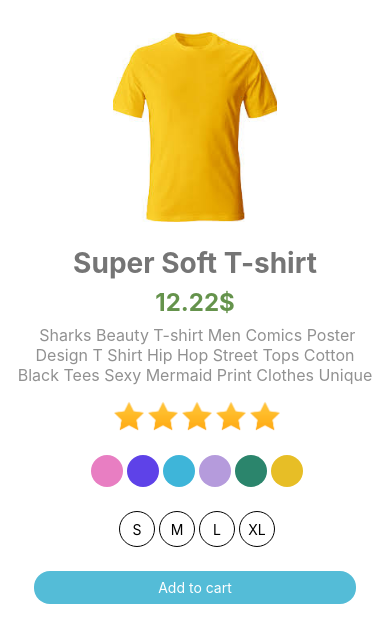
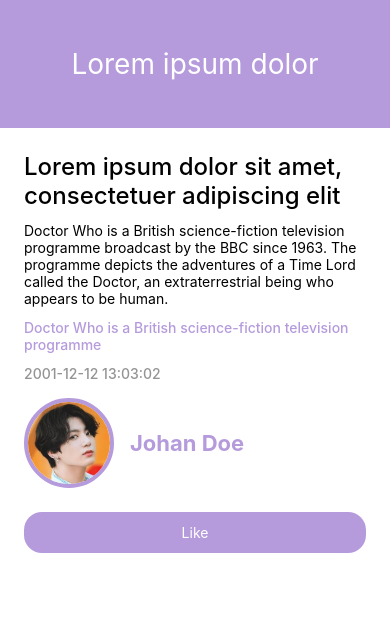
Before and after one commit to VeraKutyavina/react-native-project-1, a React Native app: screen / in a window 390 px wide. Shown: the top 642 px of the page. Built offline with nearby package versions, Linux system fonts and the light colour scheme.

Commit message:
add resume

```diff
--- a/App.tsx
+++ b/App.tsx
@@ -7,6 +7,7 @@ import UserList from './components/UserList';
 import UserCall from './components/UserCall';
 import Gallery from './components/Gallery';
 import ProductCard from './components/ProductCard';
+import Resume from "./components/Resume";
 
 export default function App() {
   return (
@@ -16,7 +17,8 @@ export default function App() {
       {/*<UserMessageList />*/}
       {/*<UserProfile />*/}
       {/*<Gallery />*/}
-      <ProductCard />
+      {/*<ProductCard />*/}
+      <Resume />
     </View>
   );
 }
--- a/components/ProductCard/ProductCard.tsx
+++ b/components/ProductCard/ProductCard.tsx
@@ -1,5 +1,5 @@
 import React from 'react';
-import {Image, View, Text, Button, ScrollView, TouchableOpacity} from 'react-native';
+import { Image, View, Text, ScrollView, TouchableOpacity } from 'react-native';
 import { styles } from './styles';
 
 const tShirt = require('../../assets/t-shirt.jpeg');
--- /dev/null
+++ b/components/Resume/Resume.tsx
@@ -0,0 +1,32 @@
+import React from 'react';
+import { Image, Text, TouchableOpacity, View } from 'react-native';
+import { styles } from './styles';
+
+const jk = require('../../assets/jungkook.jpeg');
+
+const Resume = () => {
+  return (
+    <View style={styles.container}>
+      <View style={styles.header}>
+        <Text style={styles.title}> Lorem ipsum dolor </Text>
+      </View>
+      <View style={styles.content}>
+        <Text style={styles.subtitle}>Lorem ipsum dolor sit amet, consectetuer adipiscing elit</Text>
+        <Text style={styles.text}>Doctor Who is a British science-fiction television programme broadcast by the BBC since 1963. The programme depicts the adventures of a Time Lord called the Doctor, an extraterrestrial being who appears to be human.</Text>
+        <Text style={styles.link}>Doctor Who is a British science-fiction television programme</Text>
+        <Text style={styles.date}>2001-12-12 13:03:02 </Text>
+        <View style={styles.user}>
+          <Image style={styles.avatar} source={jk} />
+          <Text style={styles.name}>Johan Doe </Text>
+        </View>
+        <TouchableOpacity style={styles.addButton}>
+          <Text style={styles.buttonText}>
+            Like
+          </Text>
+        </TouchableOpacity>
+      </View>
+    </View>
+  )
+};
+
+export default Resume;
--- /dev/null
+++ b/components/Resume/index.ts
@@ -0,0 +1 @@
+export { default } from './Resume';
--- /dev/null
+++ b/components/Resume/styles.ts
@@ -0,0 +1,69 @@
+import { StyleSheet } from 'react-native';
+
+export const styles = StyleSheet.create({
+  container: {
+    height: '100%',
+  },
+  header: {
+    height: 128,
+    backgroundColor: '#b59bdc',
+    display: 'flex',
+    alignItems: 'center',
+    justifyContent: 'center',
+  },
+  title: {
+    color: 'white',
+    fontSize: 28,
+  },
+  subtitle: {
+    fontSize: 24,
+    fontWeight: '500',
+  },
+  text: {
+    marginTop: 12,
+  },
+  content: {
+    padding: 24,
+  },
+  link: {
+    color: '#b59bdc',
+    fontWeight: '500',
+    marginTop: 12,
+  },
+  date: {
+    color: '#949494',
+    fontWeight: '500',
+    marginTop: 12,
+  },
+  addButton: {
+    width: '100%',
+    padding: 12,
+    marginTop: 24,
+    display: 'flex',
+    alignItems: 'center',
+    backgroundColor: '#b59bdc',
+    borderRadius: 18,
+  },
+  buttonText: {
+    color: 'white',
+  },
+  avatar: {
+    height: 90,
+    width: 90,
+    borderRadius: 45,
+    borderWidth: 4,
+    borderColor: '#b59bdc',
+  },
+  user: {
+    marginTop: 16,
+    display: 'flex',
+    flexDirection: 'row',
+    alignItems: 'center',
+  },
+  name: {
+    color: '#b59bdc',
+    fontWeight: '700',
+    marginLeft: 16,
+    fontSize: 22,
+  }
+});
```
